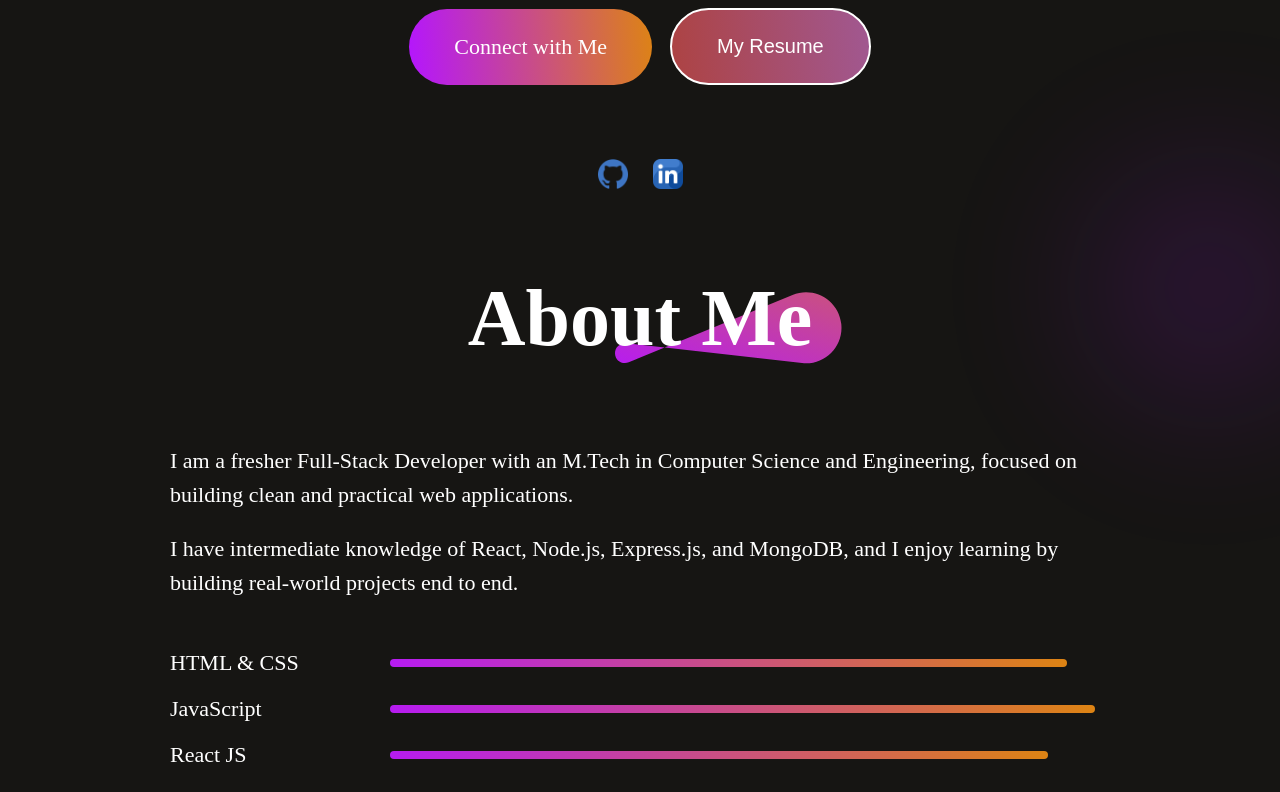
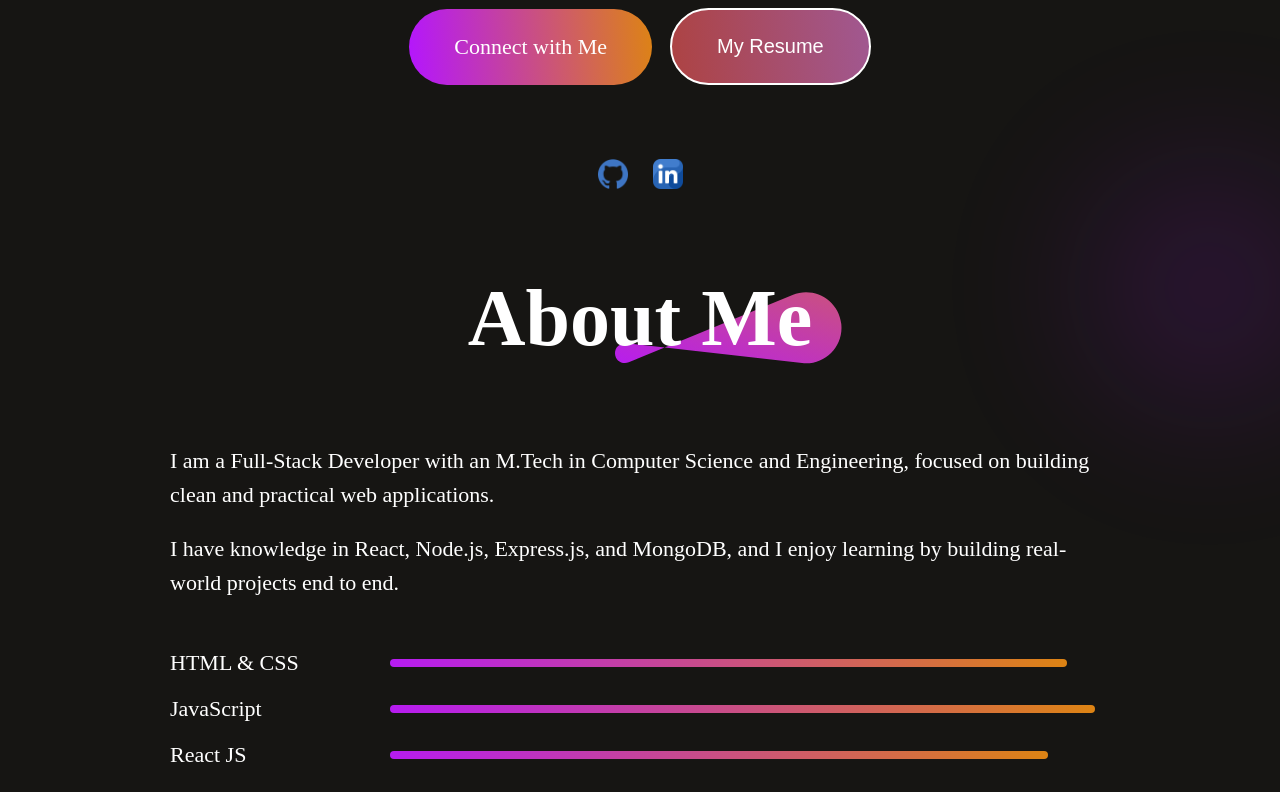
Before and after one commit to fatsfa/portfolio, a React (Vite) app: page / in a window 1280 px wide. Shown: the part 445-1237 px from the top of the page. Built offline with nearby package versions, Linux system fonts and the light colour scheme.

Commit message:
modified

```diff
--- a/src/Components/About/About.jsx
+++ b/src/Components/About/About.jsx
@@ -11,8 +11,8 @@ const About = () => {
     </div>
     <div className="about-sections">
         <div className="about-para">
-        <p>I am a fresher Full-Stack Developer with an M.Tech in Computer Science and Engineering, focused on building clean and practical web applications.</p>
-        <p>I have intermediate knowledge of React, Node.js, Express.js, and MongoDB, and I enjoy learning by building real-world projects end to end.</p>
+        <p>I am a Full-Stack Developer with an M.Tech in Computer Science and Engineering, focused on building clean and practical web applications.</p>
+        <p>I have knowledge in React, Node.js, Express.js, and MongoDB, and I enjoy learning by building real-world projects end to end.</p>
         </div>
         <div className="about-skills">
       <div className="about-skill"><p>HTML & CSS</p><hr style={{width:"72%"}}/></div>
--- a/src/Components/MyWork/MyWork.jsx
+++ b/src/Components/MyWork/MyWork.jsx
@@ -27,7 +27,7 @@ const projects = [
     image: mamacare,
     description:
       'A full-stack healthcare-focused web app built using React, Node.js, Express, and MongoDB with deployment on Render.',
-    link: 'https://mamacare-fsli.onrender.com/'
+    link: 'https://mamacare-fsli-6xdv.onrender.com/'
   },
   {
     title: 'Video App',
```
Also changed, not shown: 1 other file (tests, documents, lock files or other folders).
